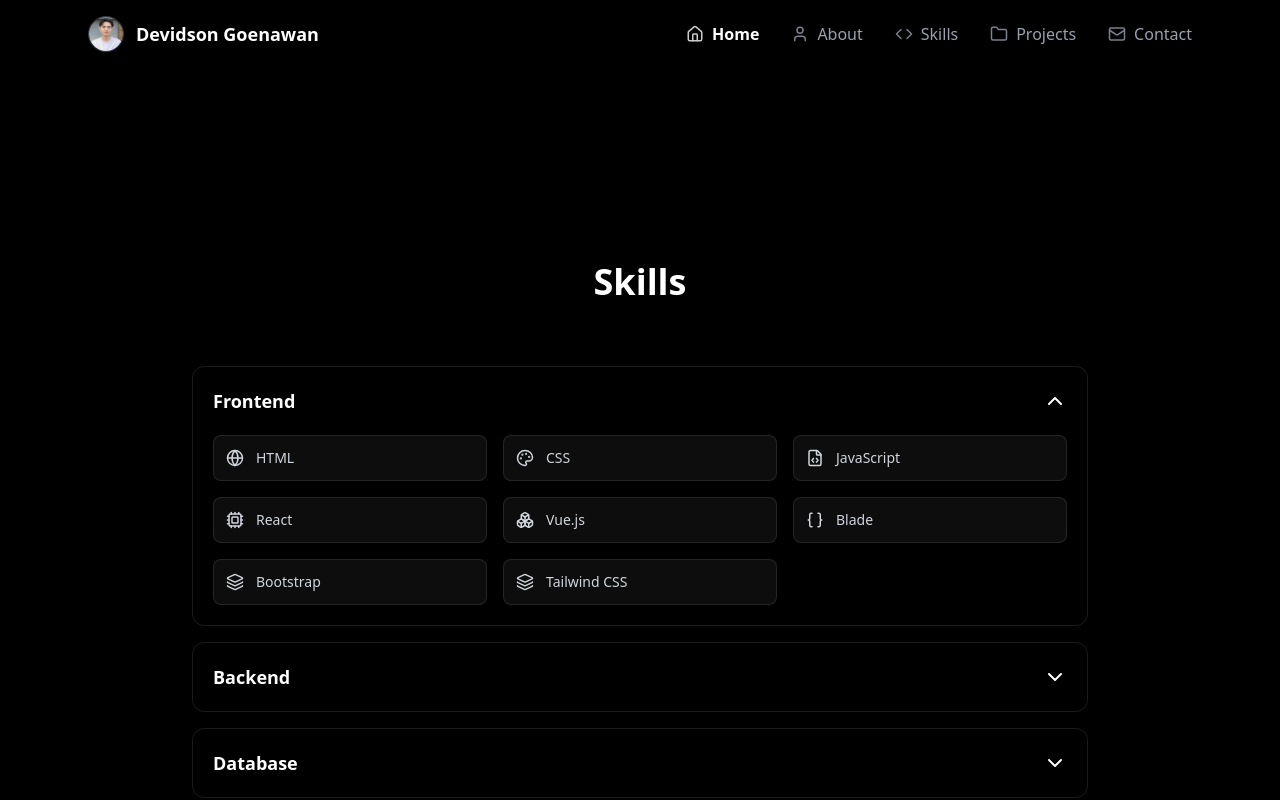
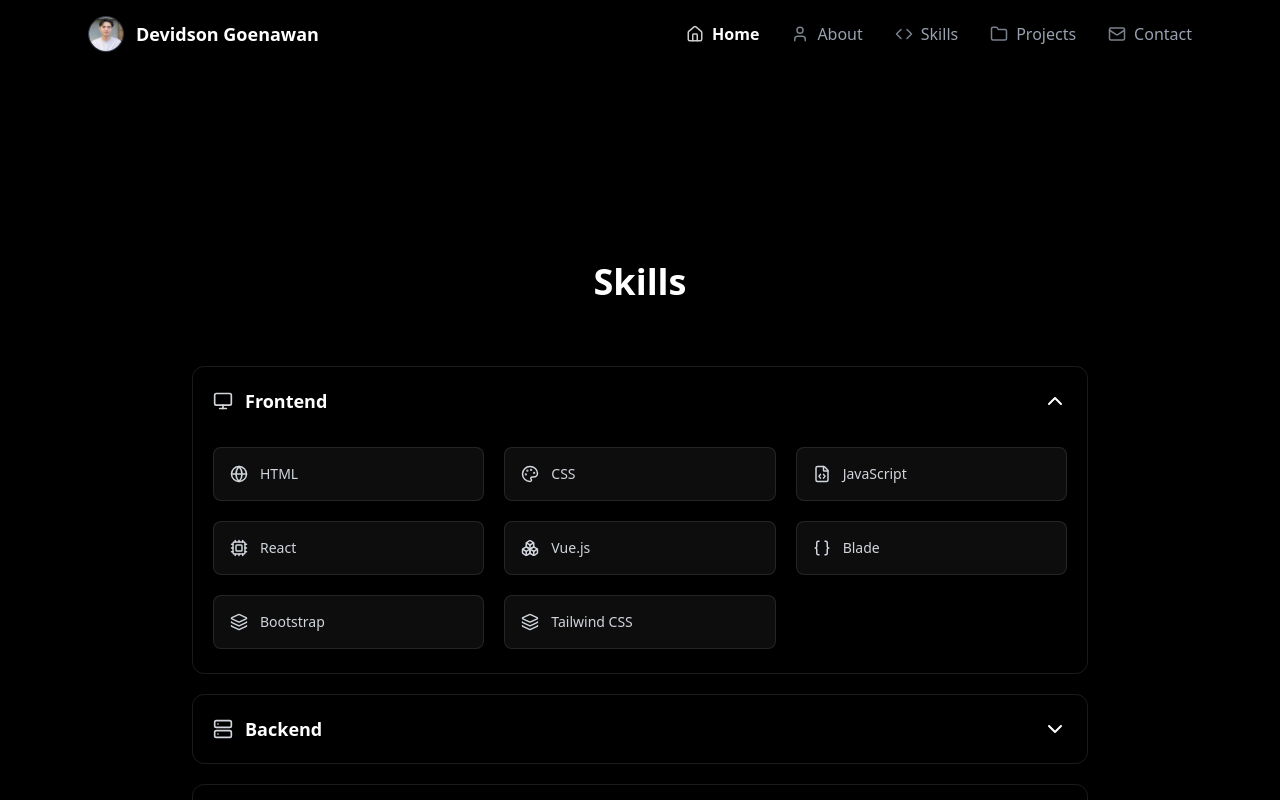
Before and after one commit to devchristov/portfolio, a React (Vite) app: page / in a window 1280 px wide. Both pictures are taken after a click on the button "Frontend". Shown: the part 1752-2552 px from the top of the page. Built offline with nearby package versions, Linux system fonts and the light colour scheme.

Commit message:
Update ui

```diff
--- a/src/sections/Skills.jsx
+++ b/src/sections/Skills.jsx
@@ -14,6 +14,10 @@
   Wrench,
   Package,
   ChevronDown,
+  Monitor,
+  HardDrive,
+  Workflow,
+  Settings,
 } from "lucide-react";
 
 import { motion, AnimatePresence } from "framer-motion";
@@ -24,6 +28,7 @@
   const skillCategories = [
     {
       category: "Frontend",
+      icon: Monitor,
       skills: [
         { name: "HTML", icon: Globe },
         { name: "CSS", icon: Palette },
@@ -37,6 +42,7 @@
     },
     {
       category: "Backend",
+      icon: Server,
       skills: [
         { name: "PHP", icon: Server },
         { name: "Python", icon: Server },
@@ -46,6 +52,7 @@
     },
     {
       category: "Database",
+      icon: HardDrive,
       skills: [
         { name: "MySQL", icon: Database },
         { name: "PostgreSQL", icon: Database },
@@ -53,6 +60,7 @@
     },
     {
       category: "System Architecture",
+      icon: Workflow,
       skills: [
         { name: "RESTful API Design", icon: GitBranch },
         { name: "MVC Pattern Implementation", icon: Boxes },
@@ -61,6 +69,7 @@
     },
     {
       category: "Tools",
+      icon: Settings,
       skills: [
         { name: "Git", icon: GitBranch },
         { name: "Docker", icon: Package },
@@ -83,8 +92,11 @@
           Skills
         </h2>
 
-        <div className="space-y-4">
-          {skillCategories.map((section, index) => (
+        <div className="space-y-5">
+          {skillCategories.map((section, index) => {
+            const CategoryIcon = section.icon;
+
+            return (
               <div
                 key={index}
                 className="border border-white/10 rounded-xl overflow-hidden"
@@ -94,35 +106,43 @@
                   onClick={() => toggle(index)}
                   className="w-full flex items-center justify-between p-5 text-left hover:bg-white/5 transition"
                 >
+                  <div className="flex items-center gap-3">
+                    <CategoryIcon size={20} className="text-gray-300" />
+
                     <span className="text-lg font-semibold">
                       {section.category}
                     </span>
+                  </div>
 
                   <ChevronDown
-                  className={`transition-transform ${
+                    className={`transition-transform duration-300 ${
                       openIndex === index ? "rotate-180" : ""
                     }`}
                   />
                 </button>
 
                 {/* CONTENT */}
-              <AnimatePresence>
+                <AnimatePresence initial={false}>
                   {openIndex === index && (
                     <motion.div
-                    initial={{ height: 0, opacity: 0 }}
-                    animate={{ height: "auto", opacity: 1 }}
-                    exit={{ height: 0, opacity: 0 }}
-                    transition={{ duration: 0.3 }}
-                    className="px-5 pb-5"
+                      initial={{ scaleY: 0 }}
+                      animate={{ scaleY: 1 }}
+                      exit={{ scaleY: 0 }}
+                      transition={{ duration: 0.25, ease: "easeOut" }}
+                      style={{ transformOrigin: "top" }}
+                      className="px-5 pt-3 pb-6 overflow-hidden"
                     >
-                    <div className="grid grid-cols-2 md:grid-cols-3 gap-4">
+                      <div className="grid grid-cols-2 md:grid-cols-3 gap-5">
                         {section.skills.map(({ name, icon: Icon }, i) => (
                           <div
                             key={i}
-                          className="flex items-center gap-3 border border-white/10 rounded-lg p-3 bg-white/5"
+                            className="flex items-center gap-3 border border-white/10 rounded-lg p-4 bg-white/5 hover:bg-white/10 transition"
                           >
                             <Icon size={18} className="text-gray-300" />
-                          <span className="text-sm text-gray-300">{name}</span>
+
+                            <span className="text-sm text-gray-300">
+                              {name}
+                            </span>
                           </div>
                         ))}
                       </div>
@@ -130,7 +150,8 @@
                   )}
                 </AnimatePresence>
               </div>
-          ))}
+            );
+          })}
         </div>
       </div>
     </section>
```
Lines whose indentation alone changed are shown as unchanged.
